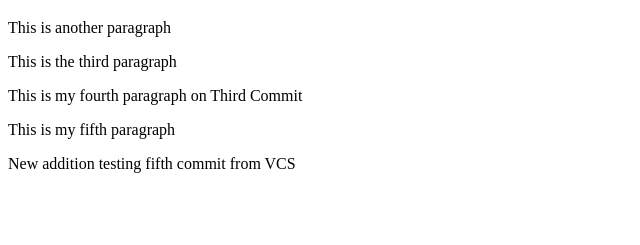
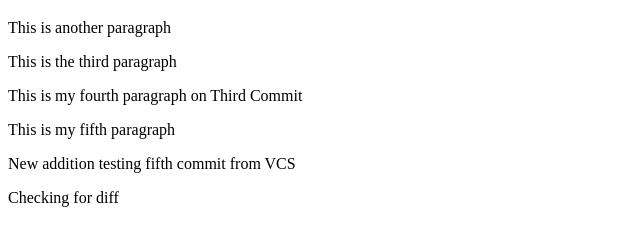
Before and after one commit to rhundal/git-test, a plain HTML site: page index.html in a window 1280 px wide. Shown: the part 61-306 px from the top of the page, without its empty margins (0-640 px from the left). Drawn offline with Linux system fonts and the light colour scheme.

Commit message:
Checking Diff

```diff
--- a/index.html
+++ b/index.html
@@ -10,5 +10,6 @@
         <p> This is my fourth paragraph on Third Commit </p>
         <p> This is my fifth paragraph </p>
         <p> New addition testing fifth commit from VCS</p>
+        <p> Checking for diff </p>
     </body>
 </html>
```
